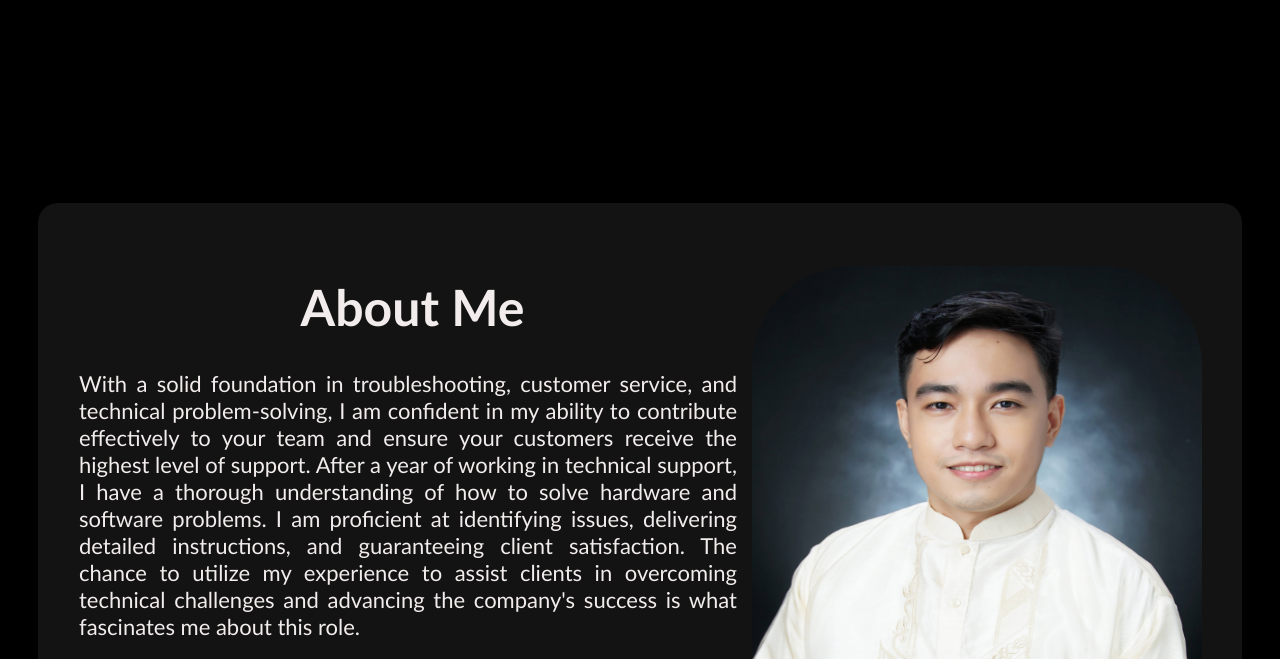
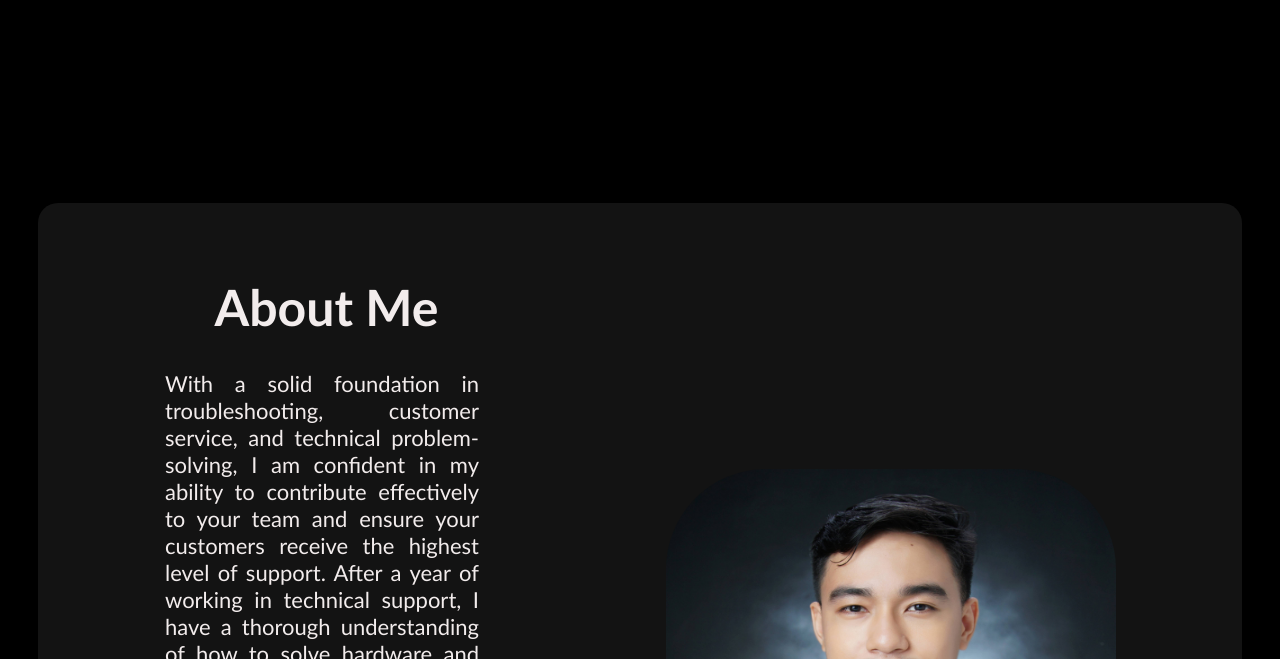
Before and after one commit to ivanbalona/IvanBalonaWebsite, a plain HTML site: page index.html in a window 1280 px wide. Shown: the part 626-1285 px from the top of the page. Drawn offline with Linux system fonts and the light colour scheme.

Commit message:
Update style.css

```diff
--- a/style.css
+++ b/style.css
@@ -145,7 +145,7 @@ nav{
 
 }
 .about-me{
- width: 80%;
+ width: 330px;
 }
 
 .about-me h1{
```
